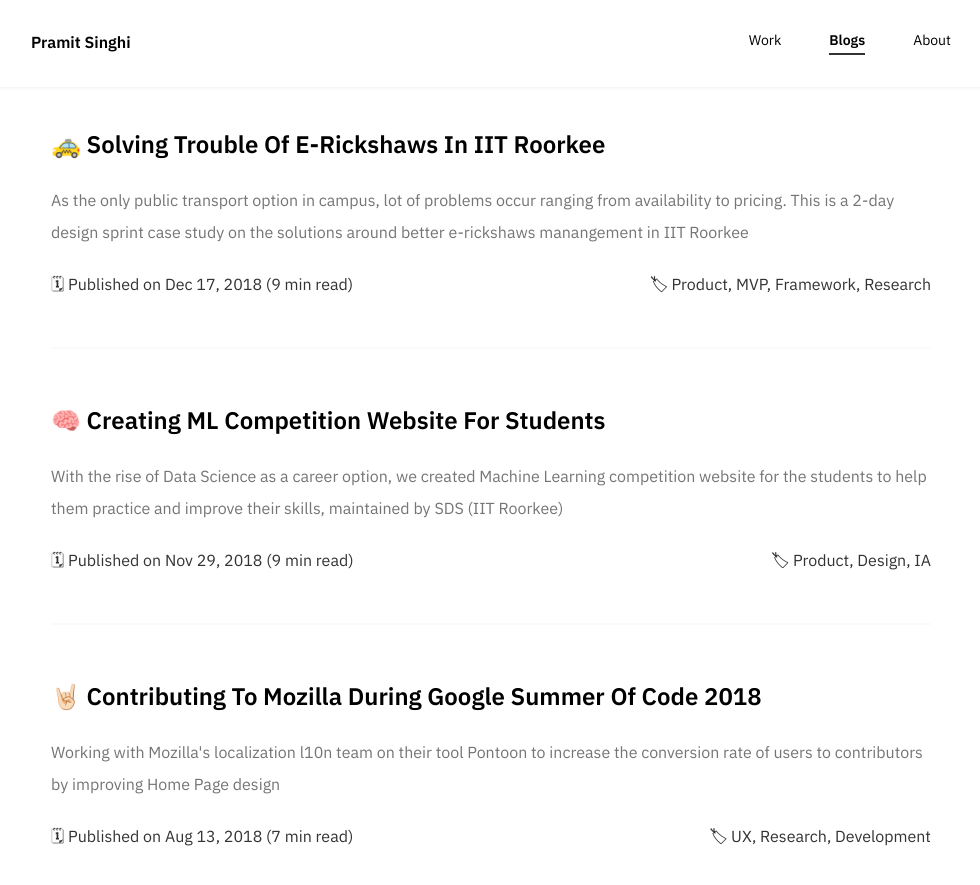
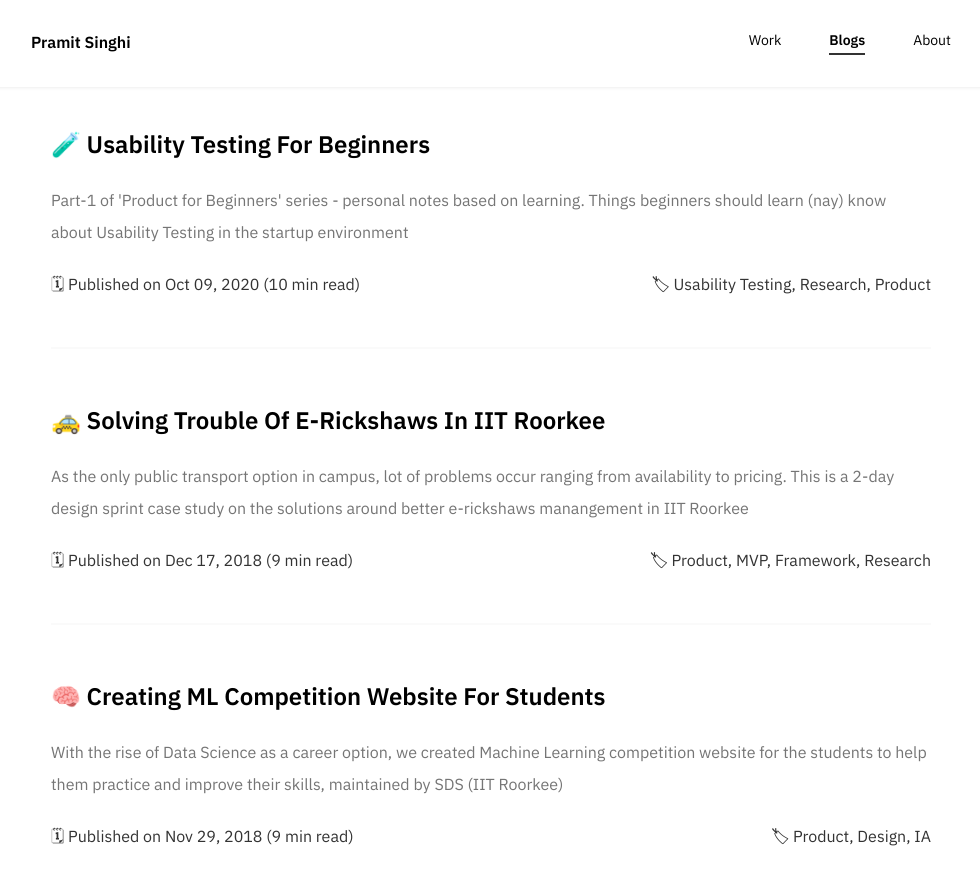
Before and after one commit to shkamaru/shkamaru.github.io, a Jekyll site: the page built from blogs.html, in a window 1280 px wide and 900 px high. Shown: the top 885 px of the window, without its empty margins (149-1129 px from the left). Built offline with Jekyll 4.4.1, drawn with Linux system fonts in a browser that asks for light colours; nearby versions of some CDN libraries.

Commit message:
Add PFB-Usability blog

```diff
--- a/_data/blogs.yml
+++ b/_data/blogs.yml
@@ -1,3 +1,11 @@
+- title: pfb-usability
+  text: 🧪 Usability Testing for Beginners
+  desc: Part-1 of 'Product for Beginners' series - personal notes based on learning. Things beginners should learn (nay) know about Usability Testing in the startup environment
+  tags: 🏷 Usability Testing, Research, Product
+  time: 10 min
+  date: Oct 09, 2020
+  case: https://medium.com/@singhi.pramit/usability-testing-for-beginners-275fec06b650
+  show: true
 - title: e-rick
   text: 🚕 Solving trouble of e-rickshaws in IIT Roorkee
   desc: As the only public transport option in campus, lot of problems occur ranging from availability to pricing. This is a 2-day design sprint case study on the solutions around better e-rickshaws manangement in IIT Roorkee
```
